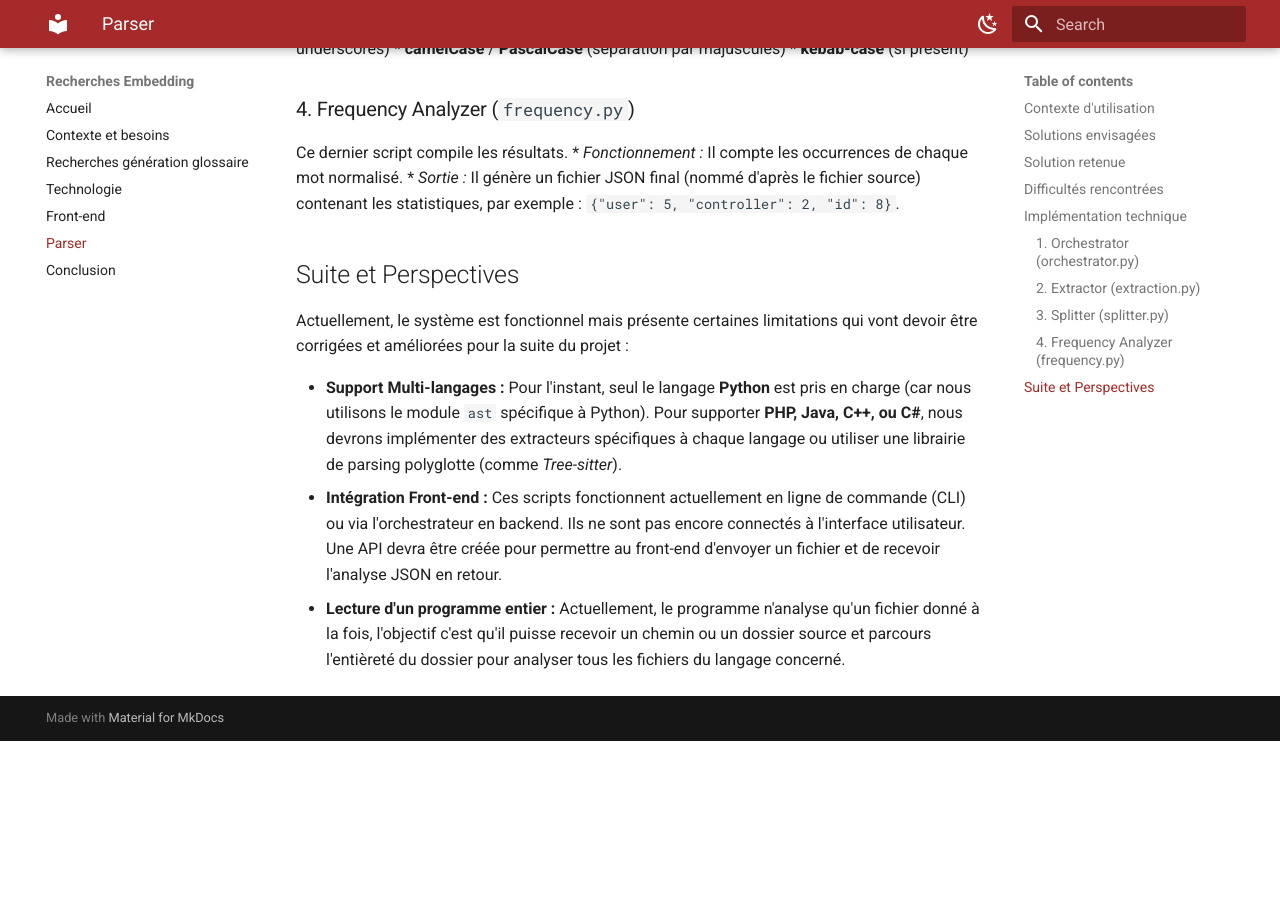
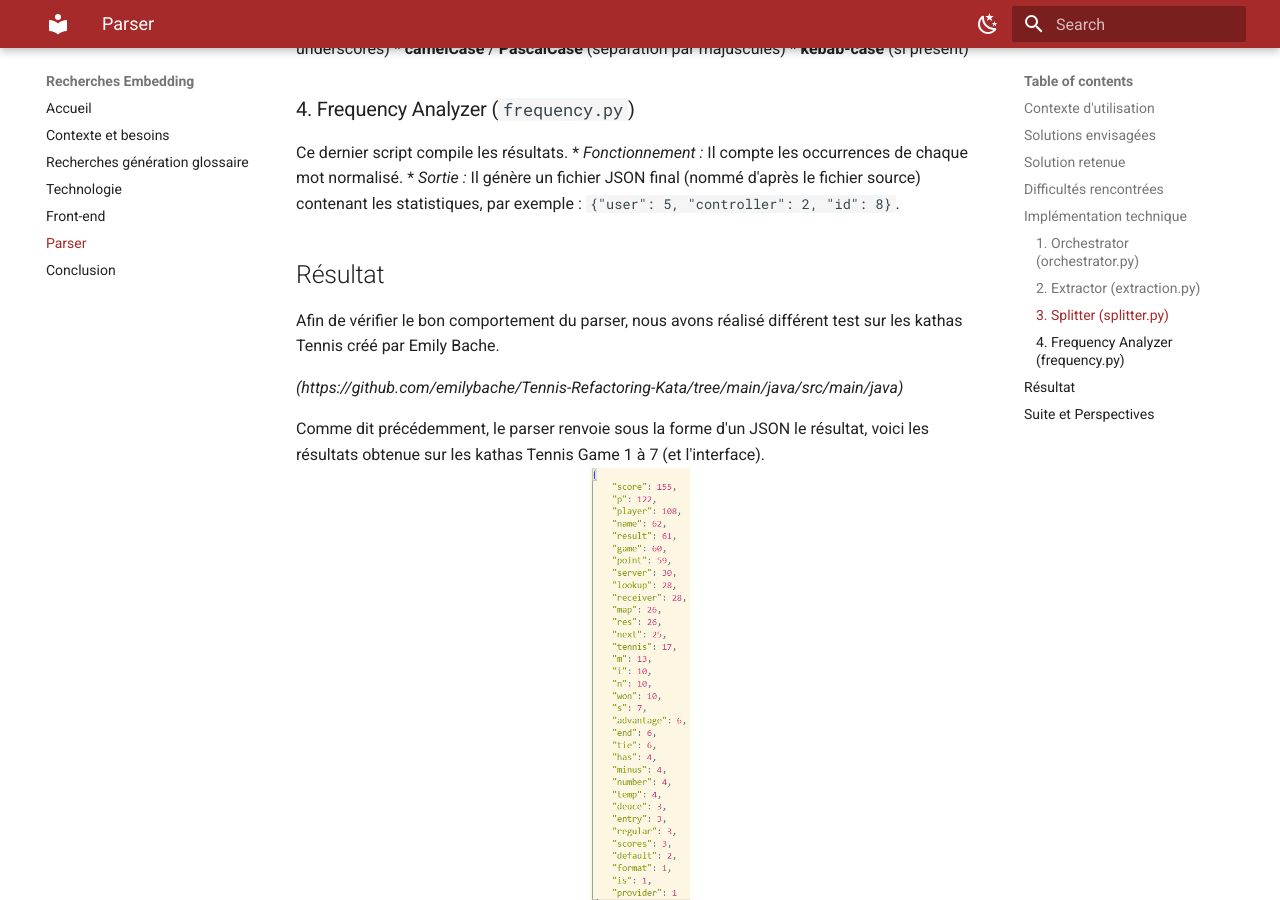
Before and after one commit to Embedding-Groupe/synthese-de-recherche-mkdocs, an MkDocs documentation site: the page built from docs/parser.md, in a window 1280 px wide and 900 px high, scrolled down 2512 px. Built offline with MkDocs 1.6.1 and Material for MkDocs 9.7.7, drawn with Linux system fonts in a browser that asks for light colours; before the commit the page ends 3253 px from its top, so only the background shows below that.

Commit message:
Ajout d'une partie sur les katha tennis

```diff
--- a/docs/parser.md
+++ b/docs/parser.md
@@ -60,6 +60,14 @@ Ce dernier script compile les résultats.
 *   *Fonctionnement :* Il compte les occurrences de chaque mot normalisé.
 *   *Sortie :* Il génère un fichier JSON final (nommé d'après le fichier source) contenant les statistiques, par exemple : `{"user": 5, "controller": 2, "id": 8}`.
 
+## Résultat
+Afin de vérifier le bon comportement du parser, nous avons réalisé différent test sur les kathas Tennis créé par Emily Bache.
+
+*(https://github.com/emilybache/Tennis-Refactoring-Kata/tree/main/java/src/main/java)*
+
+Comme dit précédemment, le parser renvoie sous la forme d'un JSON le résultat, voici les résultats obtenue sur les kathas Tennis Game 1 à 7 (et l'interface).
+![alt text](./img/parser/resultat.png){ width="100" .center }
+
 ## Suite et Perspectives
 Actuellement, le système est fonctionnel mais présente certaines limitations qui vont devoir être corrigées et améliorées pour la suite du projet :
 
```
Also changed, not shown: docs/img/parser/resultat.png (added).
